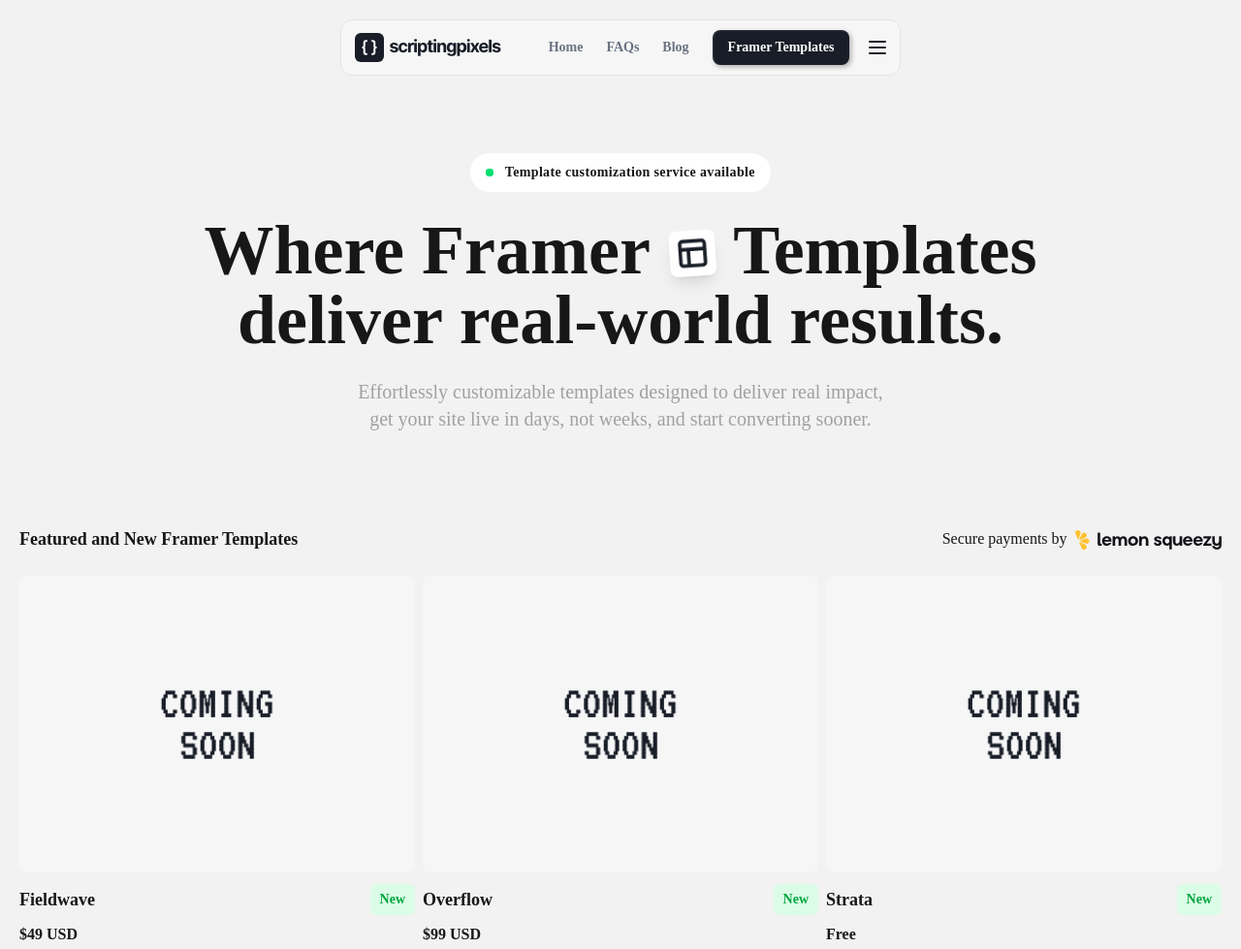
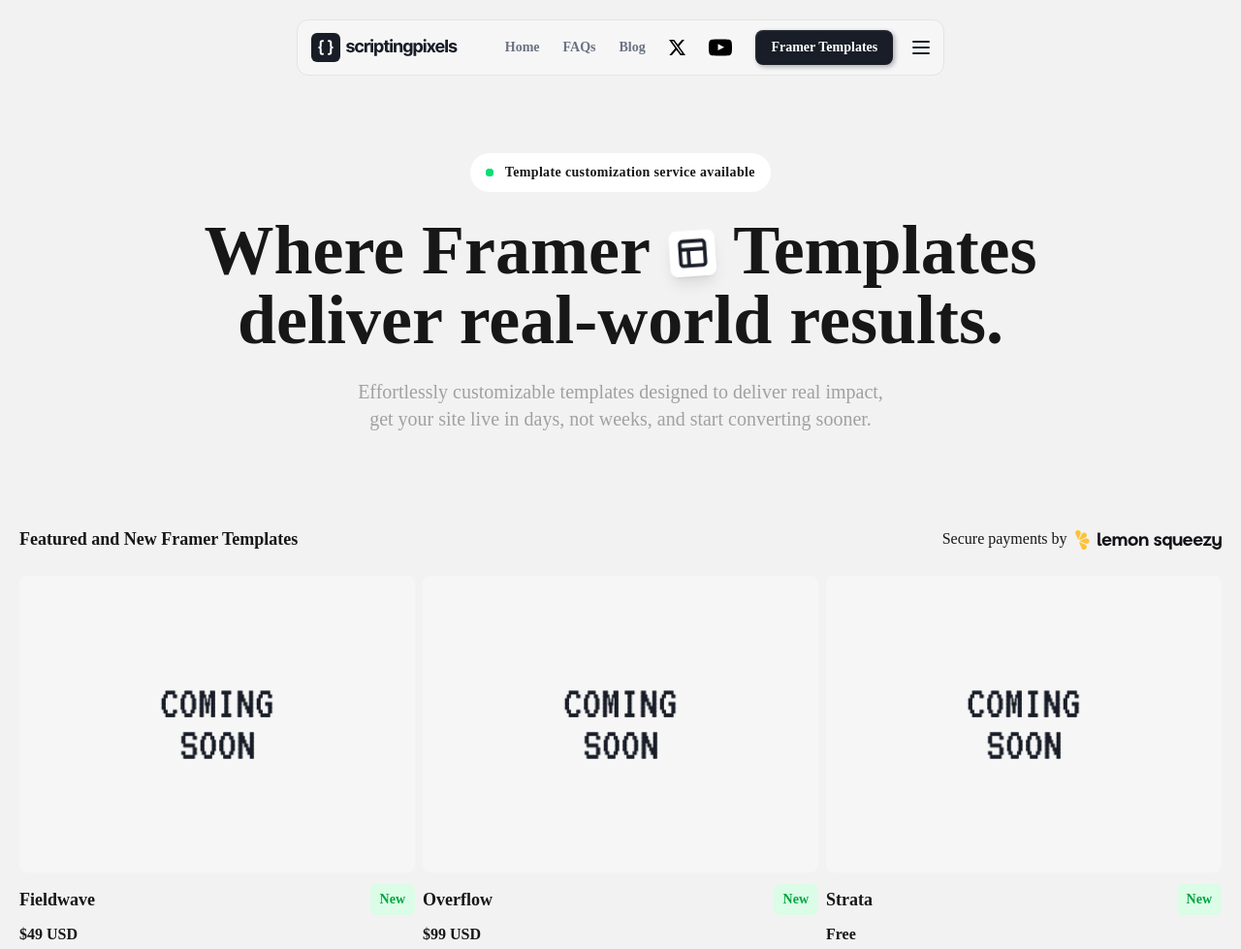
Before and after one commit to leanug/scriptingpixels-v2, an Astro site: page / in a window 1280 px wide. Shown: the top 979 px of the page at 97% size. Built offline with nearby package versions, Linux system fonts and the light colour scheme; Astro itself is replaced by a stand-in of ours; some packages are replaced by stand-ins of ours.

Commit message:
Update Header new social icons

```diff
--- a/src/components/Header.astro
+++ b/src/components/Header.astro
@@ -15,6 +15,16 @@ import Logo from "./Logo.astro";
         <li><a href="/">Home</a></li>
         <li><a href="/faqs">FAQs</a></li>
         <li><a href="/blog">Blog</a></li>
+        <li>
+          <a class="flex items-center gap-2" target="_blank" href="https://x.com/leandroubilla_">
+            <img src="/icons/x-social-media-dark-icon.svg" alt="X Logo" class="h-4 inline-block">
+          </a>
+        </li>
+        <li>
+          <a class="flex items-center gap-2" target="_blank" href="https://www.youtube.com/@scriptingpixels">
+            <img src="/icons/youtube-dark-icon.svg" alt="YouTube Logo" class="h-6 inline-block">
+          </a>
+        </li>
       </ul>
       {/* CTA Button */}
       <div class="flex items-center gap-5 justify-end">
```
Also changed, not shown: public/icons/x-social-media-dark-icon.svg (added), public/icons/youtube-dark-icon.svg (added).
